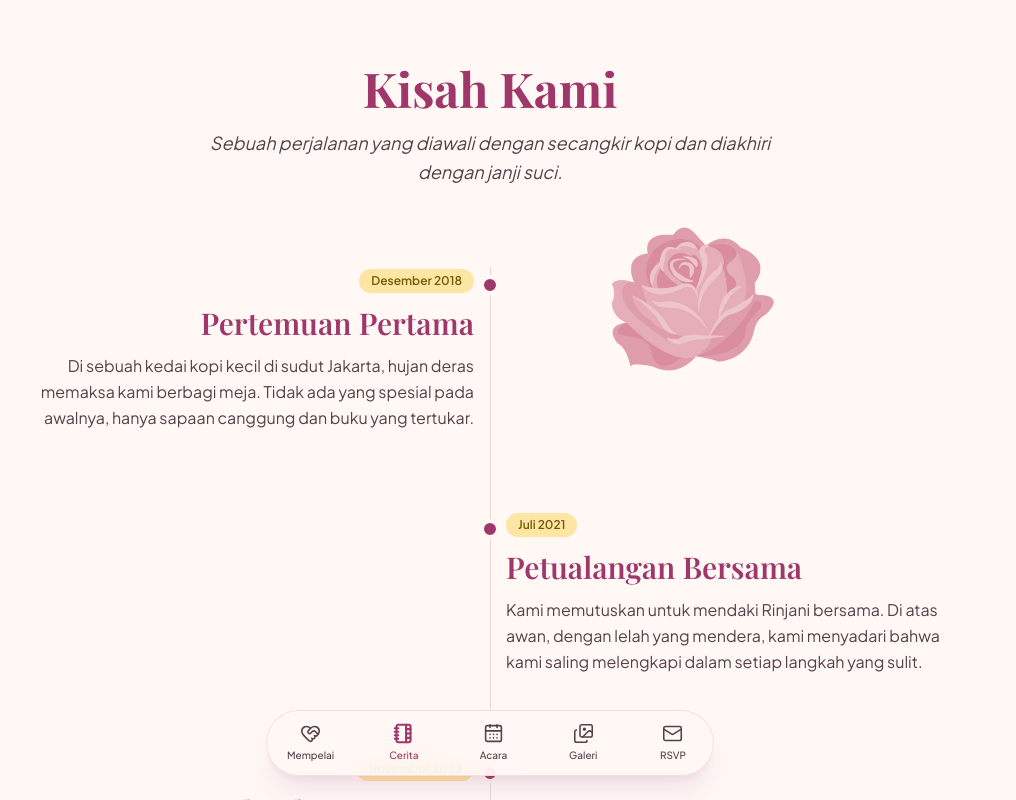
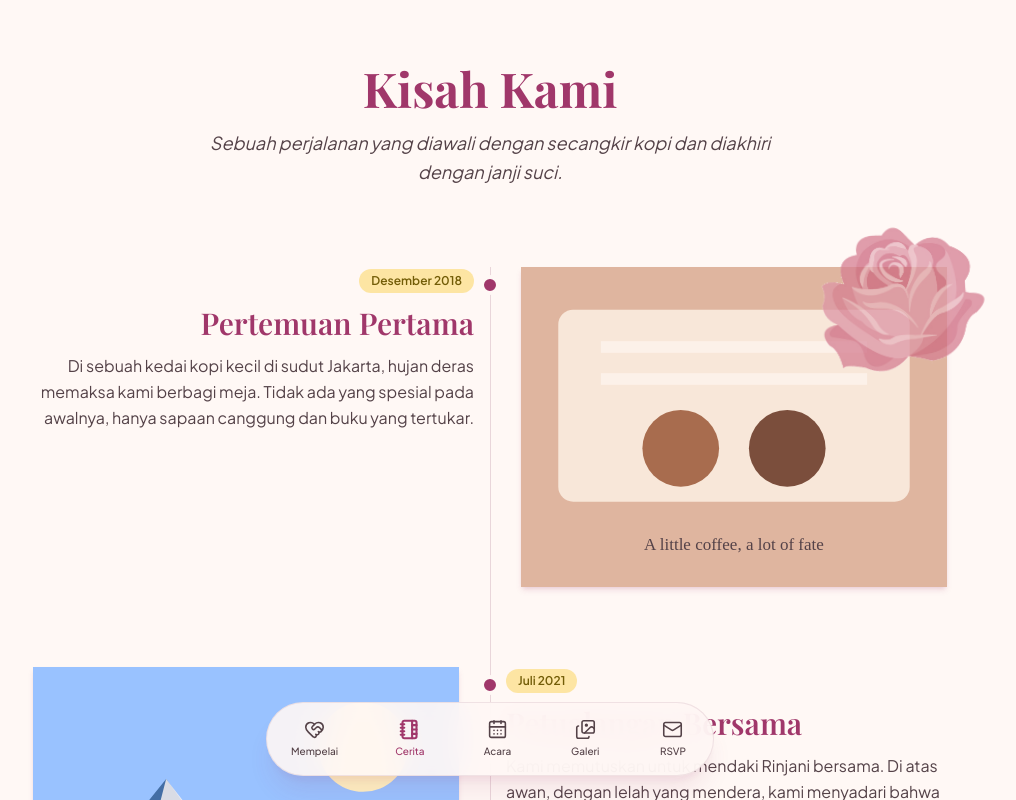
Before and after one commit to mtaufikbaskoro/bas-dila-invitation-wedding, a Next.js app: page /cerita in a window 1280 px wide. Shown: the top 800 px of the page, without its empty margins (150-1166 px from the left). Built offline with nearby package versions, Linux system fonts and the light colour scheme; a web font is replaced by a local one.

Commit message:
add animation to the site

```diff
--- a/app/cerita/page.tsx
+++ b/app/cerita/page.tsx
@@ -3,6 +3,7 @@ import Link from "next/link";
 import { ArrowRight } from "lucide-react";
 import { FloralDecoration } from "@/components/floral-decoration";
 import { PageFrame } from "@/components/page-frame";
+import { Reveal } from "@/components/reveal";
 import { wedding } from "@/lib/wedding";
 
 export default function CeritaPage() {
@@ -16,7 +17,8 @@ export default function CeritaPage() {
         <section className="relative z-10">
           <div className="absolute bottom-0 left-4 top-0 w-px bg-outline-variant/60 md:left-1/2" />
           {wedding.images.story.map((chapter, index) => (
-            <article key={chapter.title} className="relative mb-20 grid gap-8 pl-12 md:grid-cols-2 md:pl-0">
+            <Reveal key={chapter.title} delay={index * 90}>
+              <article className="relative mb-20 grid gap-8 pl-12 md:grid-cols-2 md:pl-0">
               <span className="absolute left-2 top-2 h-5 w-5 rounded-full border-4 border-surface bg-primary md:left-1/2 md:-translate-x-1/2" />
               <div className={index % 2 ? "md:col-start-2" : "md:col-start-1 md:text-right"}>
                 <span className="inline-block rounded-full bg-secondary-container/70 px-3 py-1 text-xs font-semibold text-secondary">{chapter.date}</span>
@@ -25,18 +27,19 @@ export default function CeritaPage() {
               </div>
               <div className={`${index % 2 ? "md:col-start-1 md:row-start-1" : "md:col-start-2"} relative mx-0 max-w-md md:mx-auto ${chapter.shape}`}>
                 {index === 0 ? <FloralDecoration asset="rose-flower" className="-right-8 -top-8 h-28 w-36 opacity-75 sm:-right-12 sm:-top-10 sm:h-36 sm:w-44" /> : null}
-                <div className="relative aspect-[4/3] overflow-hidden shadow-md shadow-primary/15">
-                  <Image src={chapter.image} alt={chapter.title} fill sizes="(max-width: 768px) calc(100vw - 96px), 448px" className="object-cover transition duration-700 hover:scale-105" />
+                <div className="relative h-64 w-full overflow-hidden shadow-md shadow-primary/15 sm:h-80">
+                  <Image src={chapter.image} alt={chapter.title} width={800} height={600} sizes="(max-width: 768px) calc(100vw - 96px), 448px" className="h-full w-full object-cover transition duration-700 hover:scale-105" />
                 </div>
               </div>
-            </article>
+              </article>
+            </Reveal>
           ))}
         </section>
         <section className="relative z-10 rounded-2xl bg-surface-low px-6 py-12 text-center">
           <FloralDecoration asset="bouquet" className="-bottom-12 -left-20 h-36 w-56 opacity-30" />
           <h2 className="font-serif text-2xl font-semibold text-primary">{wedding.storyPage.ctaTitle}</h2>
           <p className="mx-auto mt-3 max-w-md text-muted">{wedding.storyPage.ctaText}</p>
-          <Link href="/rsvp" className="mt-7 inline-flex items-center gap-2 rounded-full bg-primary px-7 py-3 text-sm font-semibold text-white shadow-md shadow-primary/20">{wedding.storyPage.ctaLabel} <ArrowRight size={16} /></Link>
+          <Link href="/rsvp" className="group motion-press mt-7 inline-flex items-center gap-2 rounded-full bg-primary px-7 py-3 text-sm font-semibold text-white shadow-md shadow-primary/20 focus-visible:outline-2 focus-visible:outline-offset-2 focus-visible:outline-primary">{wedding.storyPage.ctaLabel} <ArrowRight className="transition-transform group-hover:translate-x-1" size={16} /></Link>
         </section>
       </main>
     </PageFrame>
--- a/app/globals.css
+++ b/app/globals.css
@@ -89,6 +89,33 @@ textarea {
   to { opacity: 1; transform: translateX(0); }
 }
 
+@keyframes hero-image-in {
+  from { opacity: 0; transform: translateY(28px) scale(0.86) rotate(-4deg); }
+  to { opacity: 1; transform: translateY(0) scale(1) rotate(0); }
+}
+
+@keyframes hero-card-in {
+  from { opacity: 0; transform: translateY(24px) scale(0.94); }
+  to { opacity: 1; transform: translateY(0) scale(1); }
+}
+
+@keyframes heart-beat {
+  0%, 100% { transform: scale(1) rotate(-8deg); }
+  15% { transform: scale(1.18) rotate(0); }
+  30% { transform: scale(1) rotate(-8deg); }
+  45% { transform: scale(1.1) rotate(0); }
+}
+
+@keyframes modal-in {
+  from { opacity: 0; transform: scale(0.92); }
+  to { opacity: 1; transform: scale(1); }
+}
+
+@keyframes floral-sway {
+  0%, 100% { transform: rotate(-2deg) translateY(0); }
+  50% { transform: rotate(2deg) translateY(-8px); }
+}
+
 .animate-fade-in-up {
   animation: fade-in-up 700ms ease-out both;
 }
@@ -101,8 +128,77 @@ textarea {
   animation: gallery-slide 500ms ease-out both;
 }
 
+.animate-hero-image {
+  animation: hero-image-in 1100ms cubic-bezier(0.16, 1, 0.3, 1) 180ms both;
+}
+
+.animate-hero-card {
+  animation: hero-card-in 800ms cubic-bezier(0.16, 1, 0.3, 1) 520ms both;
+}
+
+.animate-heart-beat {
+  animation: heart-beat 2.8s ease-in-out 1.25s both;
+  transform-origin: center;
+}
+
+.animate-modal-in {
+  animation: modal-in 350ms cubic-bezier(0.16, 1, 0.3, 1) both;
+}
+
+.reveal {
+  opacity: 0;
+  transform: translateY(28px) scale(0.97);
+  transition: opacity 750ms ease-out, transform 750ms cubic-bezier(0.22, 1, 0.36, 1);
+  transition-delay: var(--reveal-delay, 0ms);
+}
+
+.reveal.is-visible {
+  opacity: 1;
+  transform: translateY(0);
+}
+
+.motion-sway {
+  animation: floral-sway 6s ease-in-out infinite;
+  transform-origin: bottom center;
+}
+
+.motion-press {
+  transition: transform 180ms ease, box-shadow 180ms ease, background-color 180ms ease;
+}
+
+.motion-press:hover {
+  transform: translateY(-2px);
+}
+
+.motion-press:active {
+  transform: translateY(1px) scale(0.98);
+}
+
 @media (prefers-reduced-motion: reduce) {
-  .animate-gallery-slide {
+  *,
+  *::before,
+  *::after {
+    animation-duration: 0.01ms !important;
+    animation-iteration-count: 1 !important;
+    scroll-behavior: auto !important;
+    transition-duration: 0.01ms !important;
+  }
+
+  .reveal,
+  .reveal.is-visible {
+    opacity: 1;
+    transform: none;
+    transition: none;
+  }
+
+  .animate-fade-in-up,
+  .animate-zoom-in,
+  .animate-gallery-slide,
+  .animate-hero-image,
+  .animate-hero-card,
+  .animate-heart-beat,
+  .animate-modal-in,
+  .motion-sway {
     animation: none;
   }
 }
--- a/app/page.tsx
+++ b/app/page.tsx
@@ -12,8 +12,8 @@ export default function Home() {
         <section className="relative z-10 flex w-full max-w-2xl flex-col items-center text-center">
           <p className="animate-fade-in-up mb-3 text-xs font-semibold uppercase tracking-[0.28em] text-primary">{wedding.home.eyebrow}</p>
           <h1 className="animate-fade-in-up mb-8 font-serif text-5xl font-bold leading-[1.05] text-primary [animation-delay:120ms] sm:text-7xl">{wedding.couple.groomName} <span className="font-light italic text-secondary">&amp;</span> {wedding.couple.brideName}</h1>
-          <div className="animate-zoom-in relative mb-8 h-[380px] w-[280px] isolate [animation-delay:240ms] sm:h-[460px] sm:w-[340px]"><FloralDecoration asset="bouquet" className="-bottom-8 -left-12 h-48 w-44 opacity-65 sm:-bottom-10 sm:-left-16 sm:h-64 sm:w-56" /><div className="absolute inset-0 translate-x-3 translate-y-3 rounded-t-full rounded-b-2xl bg-primary-container/40 blur-sm" /><Image src={wedding.images.hero} alt={wedding.home.heroAlt} fill priority sizes="(max-width: 640px) 280px, 340px" className="relative z-10 arch-image border-4 border-surface object-cover shadow-xl shadow-primary/20" /></div>
-          <div className="animate-fade-in-up relative w-full max-w-sm rounded-2xl border border-outline-variant/50 bg-surface-white p-6 shadow-lg shadow-primary/10 [animation-delay:420ms]"><Heart aria-hidden="true" className="absolute -left-3 -top-3 fill-primary-soft text-primary-soft" size={30} /><p className="font-serif text-2xl font-semibold text-foreground">{wedding.date.display}</p><div className="mt-3 flex items-center justify-center gap-2 text-sm uppercase tracking-wider text-muted"><MapPin size={15} /><span>{wedding.location.city}, {wedding.location.country}</span></div><Link href="/mempelai" className="mt-6 flex items-center justify-center gap-2 rounded-full bg-primary px-8 py-4 text-sm font-semibold text-white shadow-md shadow-primary/20 transition hover:bg-[#79164b] focus:outline-none focus:ring-2 focus:ring-primary focus:ring-offset-2">{wedding.home.openLabel} <ChevronRight size={17} /></Link></div>
+          <div className="animate-hero-image relative mb-8 h-[380px] w-[280px] isolate sm:h-[460px] sm:w-[340px]"><FloralDecoration asset="bouquet" loading="eager" className="-bottom-8 -left-12 h-48 w-44 opacity-65 sm:-bottom-10 sm:-left-16 sm:h-64 sm:w-56" /><div className="absolute inset-0 translate-x-3 translate-y-3 rounded-t-full rounded-b-2xl bg-primary-container/40 blur-sm" /><Image src={wedding.images.hero} alt={wedding.home.heroAlt} fill priority sizes="(max-width: 640px) 280px, 340px" className="relative z-10 arch-image border-4 border-surface object-cover shadow-xl shadow-primary/20" /></div>
+          <div className="animate-hero-card relative w-full max-w-sm rounded-2xl border border-outline-variant/50 bg-surface-white p-6 shadow-lg shadow-primary/10"><Heart aria-hidden="true" className="animate-heart-beat absolute -left-3 -top-3 fill-primary-soft text-primary-soft" size={30} /><p className="font-serif text-2xl font-semibold text-foreground">{wedding.date.display}</p><div className="mt-3 flex items-center justify-center gap-2 text-sm uppercase tracking-wider text-muted"><MapPin size={15} /><span>{wedding.location.city}, {wedding.location.country}</span></div><Link href="/mempelai" className="motion-press mt-6 flex items-center justify-center gap-2 rounded-full bg-primary px-8 py-4 text-sm font-semibold text-white shadow-md shadow-primary/20 transition hover:bg-[#79164b] focus:outline-none focus:ring-2 focus:ring-primary focus:ring-offset-2">{wedding.home.openLabel} <ChevronRight size={17} /></Link></div>
         </section>
       </main>
     </PageFrame>
--- a/components/bottom-nav.tsx
+++ b/components/bottom-nav.tsx
@@ -21,7 +21,7 @@ export function BottomNav() {
             key={item.href}
             href={item.href}
             aria-current={active ? "page" : undefined}
-            className={`flex min-w-10 flex-col items-center gap-1 text-[10px] font-medium transition-colors ${active ? "text-primary" : "text-muted hover:text-primary"}`}
+            className={`motion-press flex min-w-10 flex-col items-center gap-1 rounded-xl px-1 py-1 text-[10px] font-medium transition-colors focus-visible:outline-2 focus-visible:outline-offset-2 focus-visible:outline-primary ${active ? "text-primary" : "text-muted hover:text-primary"}`}
           >
             <Icon aria-hidden="true" size={21} strokeWidth={active ? 2.4 : 1.8} />
             <span>{item.label}</span>
--- a/components/floral-decoration.tsx
+++ b/components/floral-decoration.tsx
@@ -33,18 +33,21 @@ export function FloralDecoration({
   asset,
   className = "",
   priority = false,
+  loading = "lazy",
 }: {
   asset: FloralAsset;
   className?: string;
   priority?: boolean;
+  loading?: "eager" | "lazy";
 }) {
   return (
-    <div aria-hidden="true" className={`pointer-events-none absolute z-20 select-none ${className}`}>
+    <div aria-hidden="true" className={`pointer-events-none absolute z-20 select-none motion-sway ${className}`}>
       <Image
         src={assetPaths[asset]}
         alt=""
         fill
         priority={priority}
+        loading={priority ? "eager" : loading}
         sizes="(max-width: 640px) 32vw, 280px"
         className="object-contain"
       />
--- a/components/gallery-grid.tsx
+++ b/components/gallery-grid.tsx
@@ -64,7 +64,7 @@ export function GalleryGrid({ gallery }: { gallery: GalleryImage[] }) {
 							className="block w-full text-left focus:outline-none focus-visible:ring-2 focus-visible:ring-primary focus-visible:ring-offset-4 focus-visible:ring-offset-background"
 						>
 							<figure
-								className={`${index % 2 ? "rotate-2" : "-rotate-1"} rounded-sm border-8 border-surface-white bg-surface-white shadow-lg shadow-primary/10 transition hover:-translate-y-2 hover:rotate-0`}
+								className={`${index % 2 ? "rotate-2" : "-rotate-1"} rounded-sm border-8 border-surface-white bg-surface-white shadow-lg shadow-primary/10 transition duration-500 hover:-translate-y-3 hover:rotate-0 hover:scale-[1.025] hover:shadow-xl`}
 							>
 								<div className={`relative ${index === 0 ? "aspect-[4/5]" : index === 3 ? "aspect-video" : "aspect-square"}`}>
 									<Image
@@ -86,7 +86,7 @@ export function GalleryGrid({ gallery }: { gallery: GalleryImage[] }) {
 					onClick={showMoreImages}
 					aria-controls="gallery-grid"
 					aria-expanded={visibleCount > initialVisibleCount}
-					className="mx-auto mt-16 flex items-center gap-2 rounded-full border border-outline px-8 py-3 text-sm font-semibold text-muted transition hover:border-primary hover:text-primary focus:outline-none focus:ring-2 focus:ring-primary/30"
+					className="motion-press mx-auto mt-16 flex items-center gap-2 rounded-full border border-outline px-8 py-3 text-sm font-semibold text-muted transition hover:border-primary hover:text-primary focus:outline-none focus:ring-2 focus:ring-primary/30"
 				>
 					{wedding.galleryPage.moreLabel} <ChevronDown size={16} aria-hidden="true" />
 				</button>
@@ -107,7 +107,7 @@ export function GalleryGrid({ gallery }: { gallery: GalleryImage[] }) {
 					>
 						<X size={22} aria-hidden="true" />
 					</button>
-					<div className="relative h-[85vh] w-full max-w-6xl" onClick={(event) => event.stopPropagation()}>
+					<div className="animate-modal-in relative h-[85vh] w-full max-w-6xl" onClick={(event) => event.stopPropagation()}>
 						<Image
 							src={selectedImage.url}
 							alt={`${wedding.galleryPage.imageAlt} dalam ukuran penuh`}
--- /dev/null
+++ b/components/reveal.tsx
@@ -0,0 +1,47 @@
+"use client";
+
+import { useEffect, useRef, type ReactNode } from "react";
+
+export function Reveal({
+  children,
+  className = "",
+  delay = 0,
+}: {
+  children: ReactNode;
+  className?: string;
+  delay?: number;
+}) {
+  const ref = useRef<HTMLDivElement>(null);
+
+  useEffect(() => {
+    const element = ref.current;
+    if (!element) return;
+
+    if (window.matchMedia("(prefers-reduced-motion: reduce)").matches) {
+      element.classList.add("is-visible");
+      return;
+    }
+
+    const observer = new IntersectionObserver(
+      ([entry]) => {
+        if (!entry.isIntersecting) return;
+        element.classList.add("is-visible");
+        observer.unobserve(element);
+      },
+      { rootMargin: "0px 0px -10% 0px", threshold: 0.08 },
+    );
+
+    observer.observe(element);
+    return () => observer.disconnect();
+  }, []);
+
+  return (
+    <div
+      ref={ref}
+      className={`reveal ${className}`}
+      style={{ "--reveal-delay": `${delay}ms` } as React.CSSProperties}
+    >
+      {children}
+    </div>
+  );
+}
```
Also changed, not shown: app/acara/page.tsx (+10 -5 lines), app/mempelai/page.tsx (+8 -4 lines).
